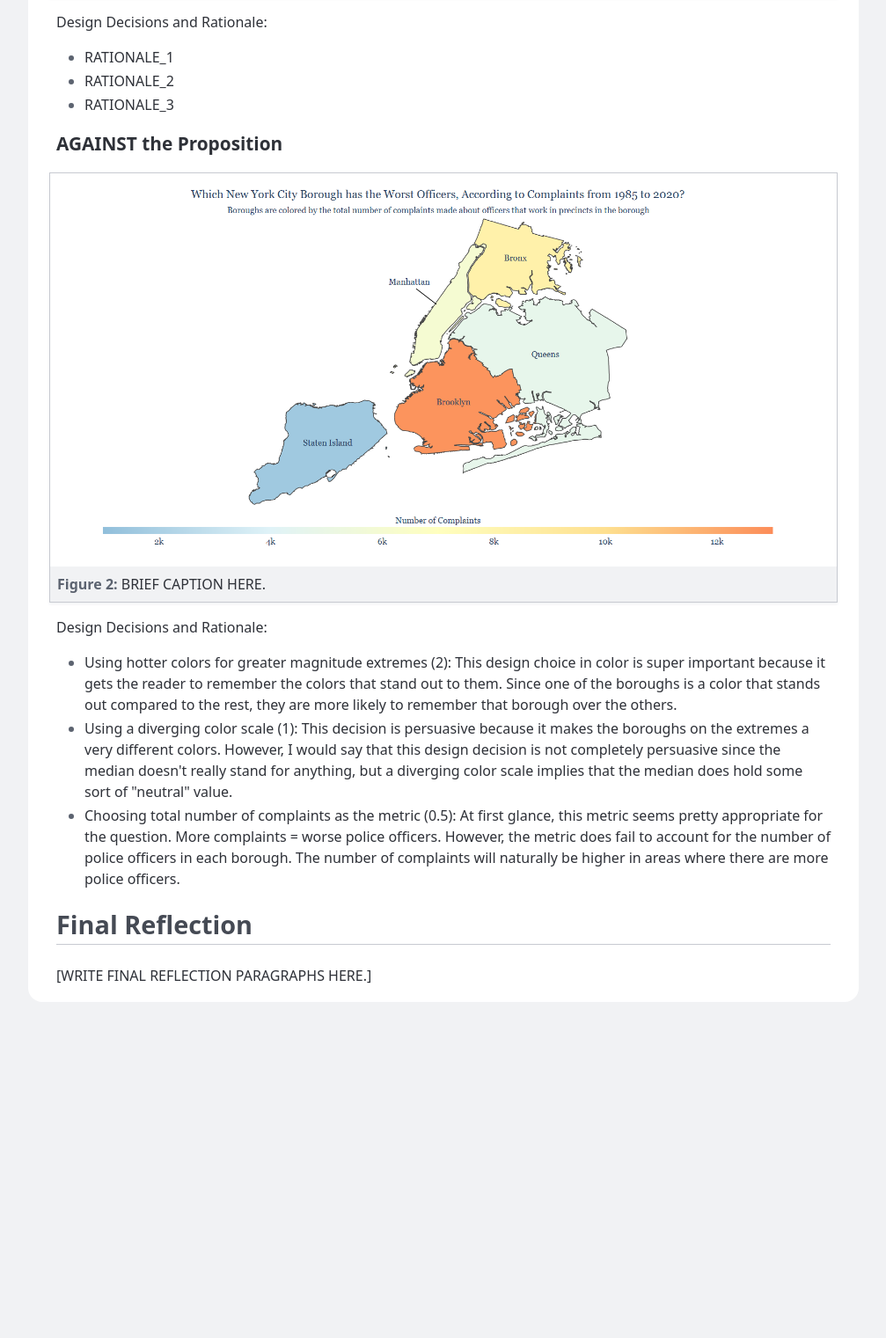
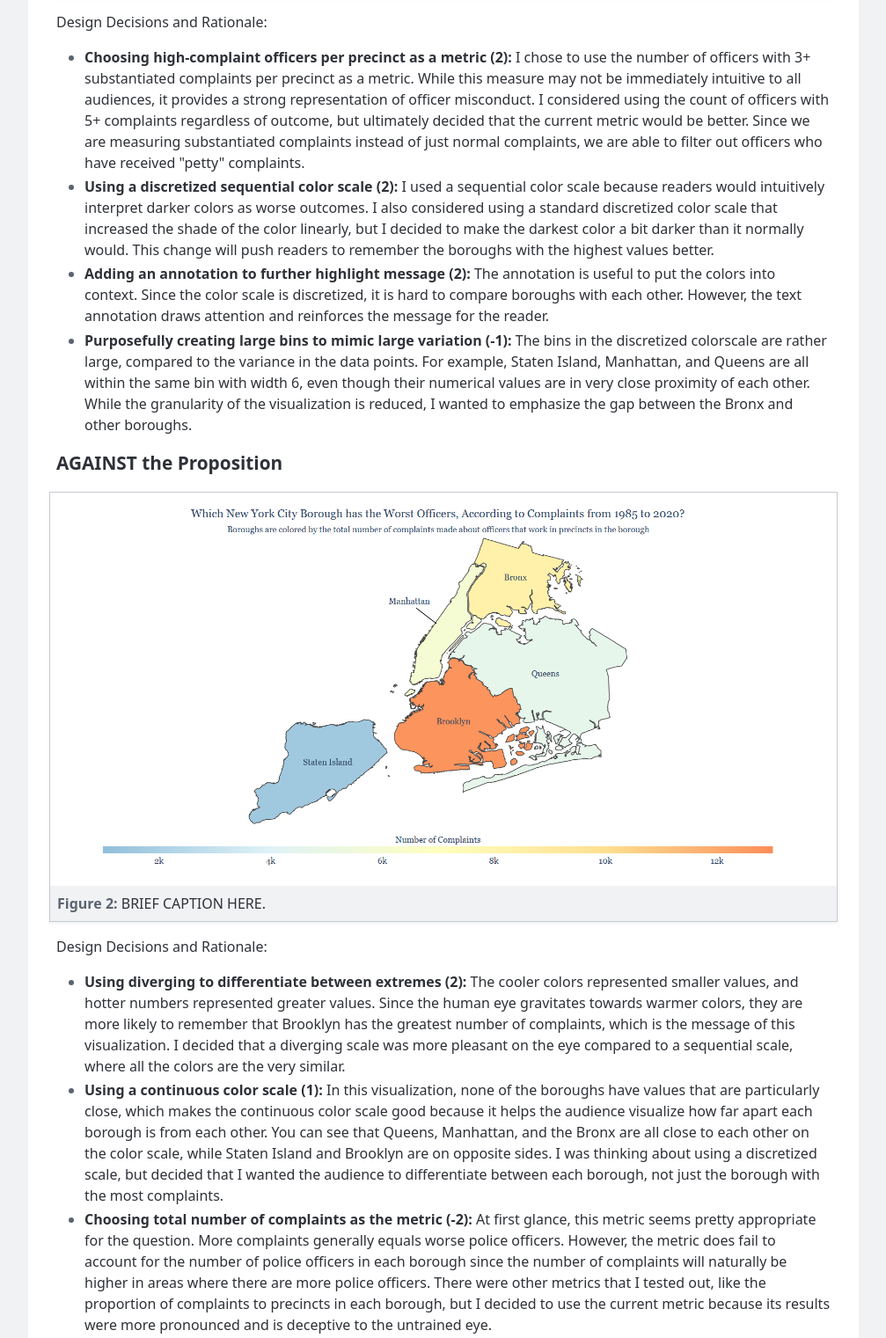
Before and after one commit to nicolastoon/deceptive-viz, a plain HTML site: page index.html in a window 1280 px wide. Shown: the part 1019-2540 px from the top of the page at 88% size, without its empty margins (136-1143 px from the left). Before the commit the page ends 2166 px from the top, so only its background shows below. Drawn offline with Linux system fonts and the light colour scheme.

Commit message:
substance made

```diff
--- a/index.html
+++ b/index.html
@@ -1,7 +1,7 @@
 <!DOCTYPE html>
 <html lang="en">
   <head>
-    <title>Project 2 Report</title>
+    <title>Persuasive? Or Deceptive?</title>
     <style>
       :root {
         --color-neutral-95: hsl(220 10% 95%);
@@ -144,7 +144,7 @@
   <body>
     <header>
       <h1>
-        <small>Assignment 4</small>
+        <small>Project 2</small>
         Persuasive or Deceptive Visualization?
       </h1>
 
@@ -152,7 +152,7 @@
     </header>
 
     <main>
-      <h2>Proposition: Which borough of New York City has the worst officers, according to complaints dating from 1985 to 2020?</h2>
+      <h2>Proposition: Which borough of New York City has the worst officers?</h2>
 
       <section>
         <h3>FOR the Proposition</h3>
@@ -165,9 +165,23 @@
         <p>Design Decisions and Rationale:</p>
 
         <ul>
-          <li>RATIONALE_1</li>
-          <li>RATIONALE_2</li>
-          <li>RATIONALE_3</li>
+            <li><b>Choosing high-complaint officers per precinct as a metric (2):</b> I chose to use the number of officers with 3+ substantiated complaints per precinct as a metric.
+                While this measure may not be immediately intuitive to all audiences, it provides a strong representation of officer misconduct.
+                I considered using the count of officers with 5+ complaints regardless of outcome, but ultimately decided that the current metric would be better.
+                Since we are measuring substantiated complaints instead of just normal complaints, we are able to filter out officers who have received "petty" complaints.
+            </li>
+            <li><b>Using a discretized sequential color scale (2):</b> I used a sequential color scale because readers would intuitively interpret darker colors as worse outcomes.
+                I also considered using a standard discretized color scale that increased the shade of the color linearly, but I decided to make the darkest color a bit darker than it normally would.
+                This change will push readers to remember the boroughs with the highest values better.
+            </li>
+            <li><b>Adding an annotation to further highlight message (2):</b> The annotation is useful to put the colors into context.
+                Since the color scale is discretized, it is hard to compare boroughs with each other.
+                However, the text annotation draws attention and reinforces the message for the reader.
+            </li>
+            <li><b>Purposefully creating large bins to mimic large variation (-1):</b> The bins in the discretized colorscale are rather large, compared to the variance in the data points.
+                For example, Staten Island, Manhattan, and Queens are all within the same bin with width 6, even though their numerical values are in very close proximity of each other.
+                While the granularity of the visualization is reduced, I wanted to emphasize the gap between the Bronx and other boroughs.
+            </li>
         </ul>
       </section>
 
@@ -182,16 +196,50 @@
         <p>Design Decisions and Rationale:</p>
 
         <ul>
-          <li>Using hotter colors for greater magnitude extremes (2): This design choice in color is super important because it gets the reader to remember the colors that stand out to them. Since one of the boroughs is a color that stands out compared to the rest, they are more likely to remember that borough over the others.</li>
-          <li>Using a diverging color scale (1): This decision is persuasive because it makes the boroughs on the extremes a very different colors. However, I would say that this design decision is not completely persuasive since the median doesn't really stand for anything, but a diverging color scale implies that the median does hold some sort of "neutral" value.</li>
-          <li>Choosing total number of complaints as the metric (0.5): At first glance, this metric seems pretty appropriate for the question. More complaints = worse police officers. However, the metric does fail to account for the number of police officers in each borough. The number of complaints will naturally be higher in areas where there are more police officers.</li>
+            <li><b>Using diverging to differentiate between extremes (2):</b> The cooler colors represented smaller values, and hotter numbers represented greater values.
+                Since the human eye gravitates towards warmer colors, they are more likely to remember that Brooklyn has the greatest number of complaints, which is the message of this visualization.
+                I decided that a diverging scale was more pleasant on the eye compared to a sequential scale, where all the colors are the very similar.
+            </li>
+            <li><b>Using a continuous color scale (1):</b> In this visualization, none of the boroughs have values that are particularly close, which makes the continuous color scale good because it helps the audience visualize how far apart each borough is from each other.
+                You can see that Queens, Manhattan, and the Bronx are all close to each other on the color scale, while Staten Island and Brooklyn are on opposite sides.
+                I was thinking about using a discretized scale, but decided that I wanted the audience to differentiate between each borough, not just the borough with the most complaints.
+            </li>
+            <li><b>Choosing total number of complaints as the metric (-2):</b> At first glance, this metric seems pretty appropriate for the question.
+                More complaints generally equals worse police officers.
+                However, the metric does fail to account for the number of police officers in each borough since the number of complaints will naturally be higher in areas where there are more police officers.
+                There were other metrics that I tested out, like the proportion of complaints to precincts in each borough, but I decided to use the current metric because its results were more pronounced and is deceptive to the untrained eye.
+            </li>
         </ul>
       </section>
 
       <section>
         <h2>Final Reflection</h2>
 
-        <p>[WRITE FINAL REFLECTION PARAGRAPHS HERE.]</p>
+        <p>
+            One thing that I found easy in this project was executing the design choice that I intuitively wanted to do and believed to the best.
+            However, when it was time to create an opposing visualization, I found it difficult to go against my intuition and choose different design choice that communicated other ideas.
+            For example, when manually making annotations or tweaking the colorscale so it was darker for certain regions, it went against my values to emphasize certain parts.
+            If the data is actually significant, it should be easy to let the data speak for itself.
+
+            Something I found surprisng was being able to differentiate persuasive and deceptive design decisions.
+            The line between these is very blurry since one design choice might be persuasive in one visualization, but when applied to another visualization, loses it's value and instead hurts the message.
+            For example, using a discretized vs continuous color scale was one design choice that I struggled to differentiate.
+            In visualizations where the data isn't very closely packed, continuous color scales allow for the reader to grasp at the variance between the data.
+            Whereas in visualizations where the data is closely packed, continuous color scales fall into the hole of that "just noticeable difference" and the pattern in the data is uninterpretable.
+        </p>
+        <p>
+            How do you now define “ethical analysis and visualization”?
+            What bounds (if any) can you draw to distinguish “acceptable” persuasive choices vs. “misleading” ones (and if none, why not)?
+
+            Ethical analysis and visualization is very difficult to achieve in the real world.
+            It is impossible to filter or aggregate data that captures the whole picture.
+            I believe that ethical visualization can only exist when you have many different visualizations trying to answer the same question.
+            That way, a reader can take in all of the differences and truly think about what is causing these differences.
+
+            When given a single visualization, it should be easy to determine which design choices were good, which would be better, etc.
+            However, when given many different visualizations, it is impossible to determine which design choices are better than others.
+            Each design choice has its own purpose. It might not suit one visualization, but it might suit another visualization, depending on the message and structure of the visualization.
+        </p>
       </section>
     </main>
   </body>
```
